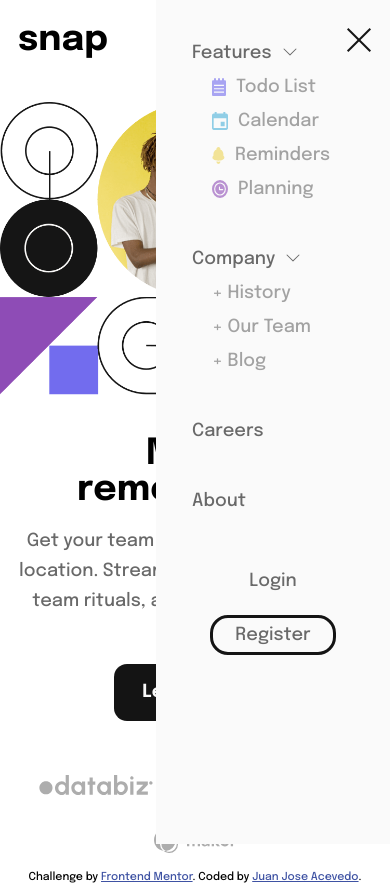
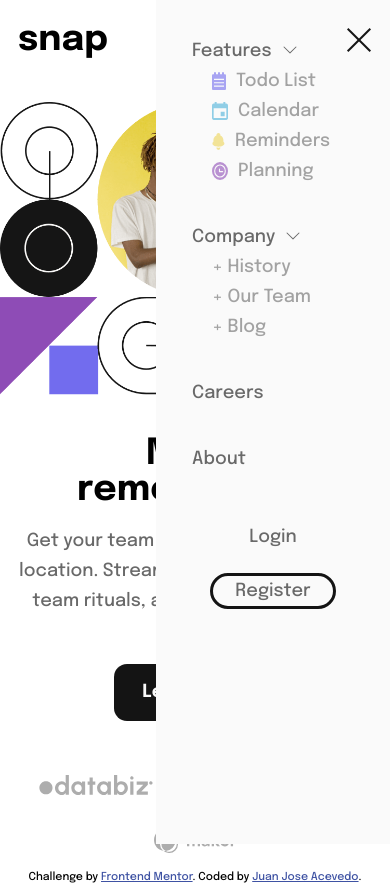
Before and after one commit to jacevedos/responsive-navbar, a plain HTML site: page index.html in a window 390 px wide. Both pictures are taken after a click on the element 292 px from the left and 40 px from the top of the page. Drawn offline with Linux system fonts and the light colour scheme.

Commit message:
Corrections in the responsibe mobile

```diff
--- a/script.js
+++ b/script.js
@@ -8,7 +8,8 @@
         $menu.classList.toggle("is-active");
     });
     d.addEventListener("click",e=>{
-        if(!e.target.matches(".menu-lr a")) return false;
+        console.log(e.target)
+        if(!e.target.matches(".icon") && !e.target.matches(".menu-lr a")) return false;
         $btnMenu.firstElementChild.classList.remove("none")
         $btnMenu.lastElementChild.classList.add("none")
         $menu.classList.remove("is-active");
--- a/style.css
+++ b/style.css
@@ -88,7 +88,7 @@ body{
 .menu-lr{
     position: absolute;
     width: 60%;
-    height: 100vh;
+    min-height: 100vh;
     padding: 0rem 2rem ;
     top: 0;
     right: 0;
@@ -116,7 +116,7 @@ body{
 .option a{
     text-decoration: none;
     display: block;
-    padding: 8px 0;
+    padding: 6px 0;
     color: var(--medium-gray-color);
     font-size: 1rempx;
 }
```
